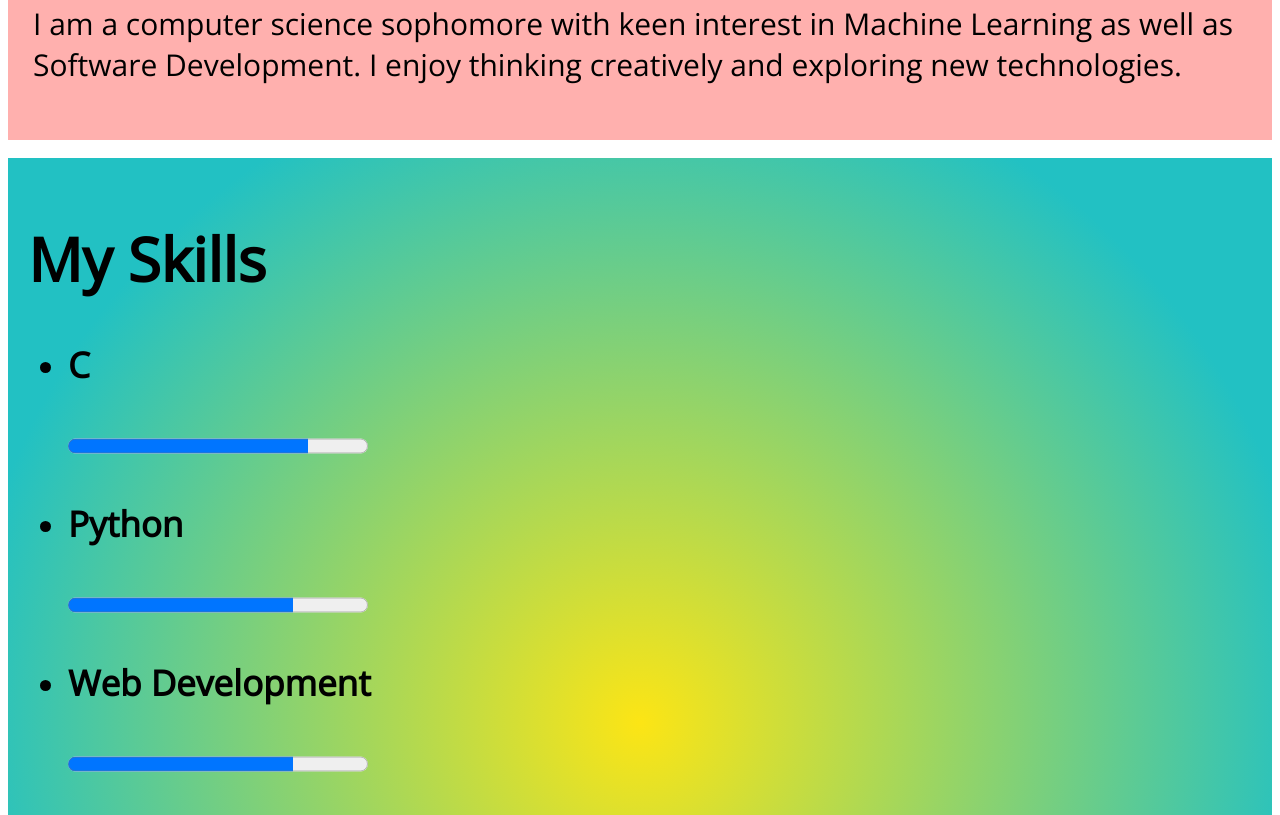
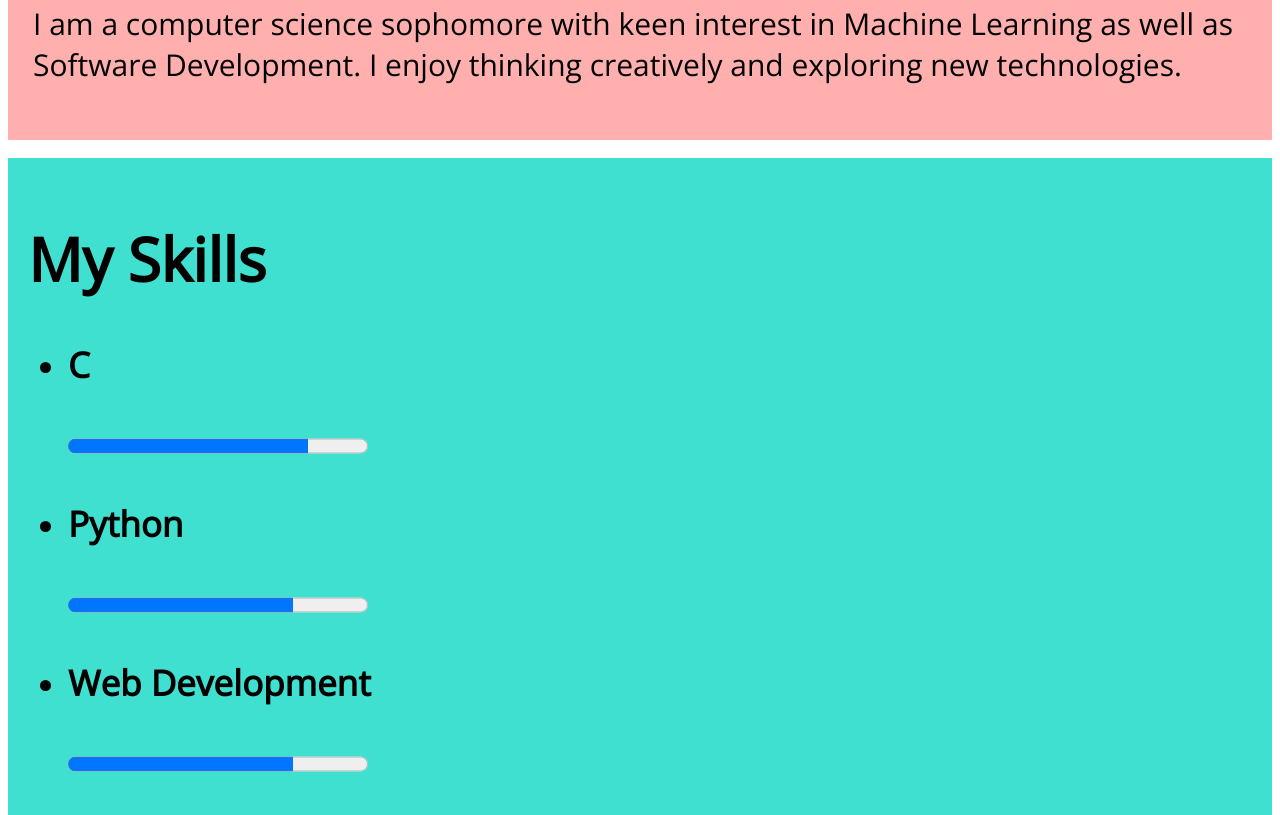
Before and after one commit to Vaibhavi1707/vaibhavi1707.github.io, a plain HTML site: page index.html in a window 1280 px wide. Shown: the part 1965-2780 px from the top of the page. Drawn offline with nearby package versions, Linux system fonts and the light colour scheme; animation ran at ten frames a second.

Commit message:
Made changes

```diff
--- a/style.css
+++ b/style.css
@@ -84,8 +84,7 @@
 }
 
 #skills {
-    background: rgb(252,229,21);
-    background: radial-gradient(circle, rgba(252,229,21,1) 0%, rgba(34,193,195,1) 80%);
+    background: turquoise;
     font-family: 'Open Sans';
     padding: 20px;
     font-size: 30px;
```
Also changed, not shown: skills.png (deleted).
